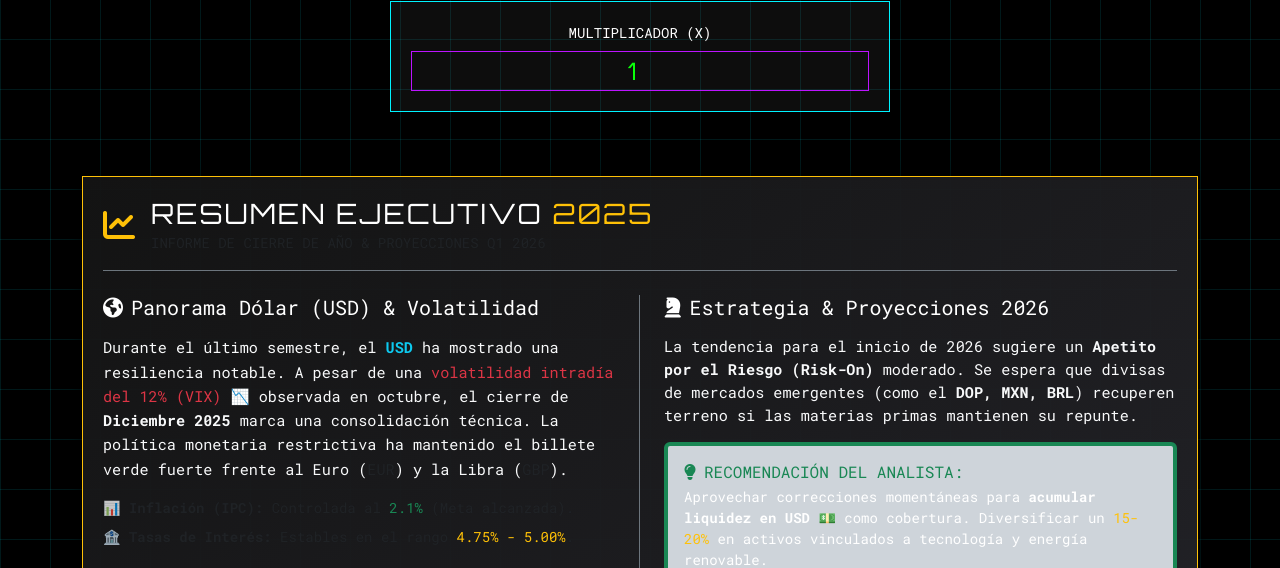
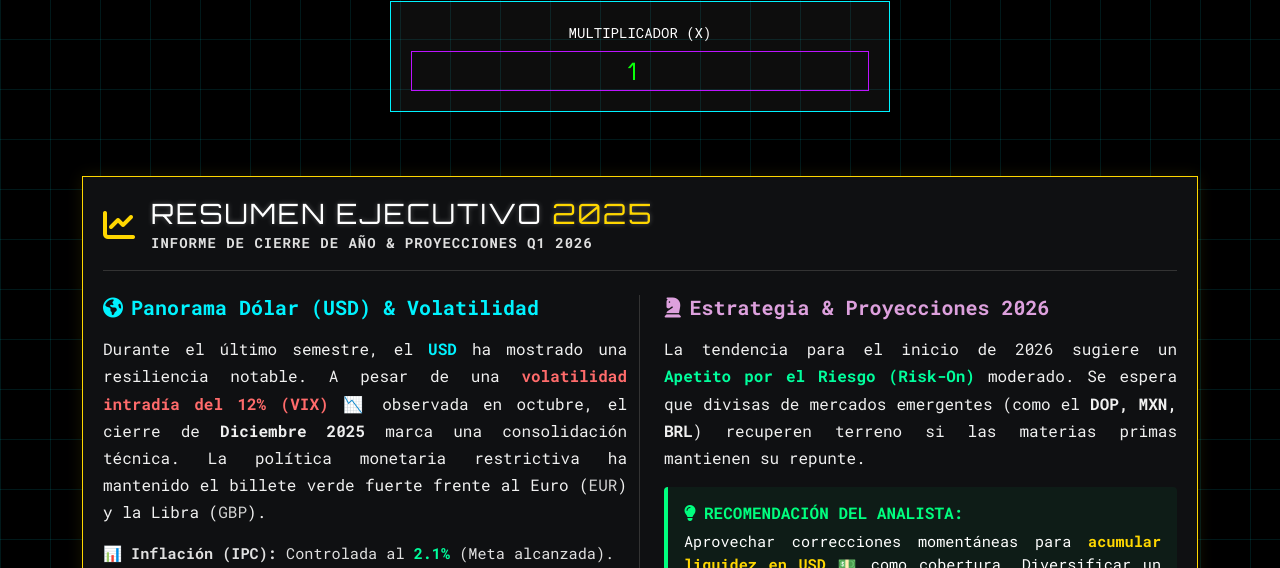
Before and after one commit to JUANCITOPENA/CAMBIOS_DIVISAS_RD_JPV, a website: page public/index.html in a window 1280 px wide. Shown: the part 211-779 px from the top of the page. Drawn offline with nearby package versions, Linux system fonts and the light colour scheme; no server answers.

Commit message:
style(a11y): mejorar contraste WCAG AA, justificar texto y ajustar colores

```diff
--- a/public/index.html
+++ b/public/index.html
@@ -41,43 +41,46 @@
 
         <div class="row g-4" id="currency-grid"></div>
 
-        <!-- SECCIÓN: RESUMEN EJECUTIVO -->
+        <!-- SECCIÓN: RESUMEN EJECUTIVO (ACCESIBILIDAD MEJORADA) -->
         <div class="row mt-5 mb-5">
             <div class="col-12">
-                <div class="cyber-card border-warning" style="background: linear-gradient(145deg, rgba(20,20,20,0.95) 0%, rgba(35,35,40,0.95) 100%);">
-                    <div class="d-flex align-items-center mb-4 border-bottom border-secondary pb-3">
-                        <i class="fas fa-chart-line fa-2x text-warning me-3"></i>
+                <div class="cyber-card" style="border: 1px solid #FFD700; background: #0f1012; box-shadow: 0 0 15px rgba(255, 215, 0, 0.1);">
+                    <div class="d-flex align-items-center mb-4 border-bottom pb-3" style="border-color: #333 !important;">
+                        <i class="fas fa-chart-line fa-2x me-3" style="color: #FFD700;"></i>
                         <div>
-                            <h3 class="text-white mb-0" style="font-family: 'Orbitron', sans-serif;">RESUMEN EJECUTIVO <span class="text-warning">2025</span></h3>
-                            <small class="text-muted">INFORME DE CIERRE DE AÑO & PROYECCIONES Q1 2026</small>
+                            <h3 class="mb-0 text-white" style="font-family: 'Orbitron', sans-serif; text-shadow: 0 0 5px rgba(255,255,255,0.3);">
+                                RESUMEN EJECUTIVO <span style="color: #FFD700;">2025</span>
+                            </h3>
+                            <small style="color: #E0E0E0; font-weight: 600; letter-spacing: 1px;">INFORME DE CIERRE DE AÑO & PROYECCIONES Q1 2026</small>
                         </div>
                     </div>
 
                     <div class="row g-4">
                         <!-- COLUMNA 1: ANÁLISIS MACRO -->
-                        <div class="col-md-6 border-end border-secondary">
-                            <h5 class="text-neon-blue mb-3"><i class="fas fa-globe-americas me-2"></i>Panorama Dólar (USD) & Volatilidad</h5>
-                            <p class="text-light" style="font-size: 0.95rem; line-height: 1.6;">
-                                Durante el último semestre, el <strong class="text-info">USD</strong> ha mostrado una resiliencia notable. A pesar de una <span class="text-danger">volatilidad intradía del 12% (VIX)</span> 📉 observada en octubre, el cierre de <strong>Diciembre 2025</strong> marca una consolidación técnica. La política monetaria restrictiva ha mantenido el billete verde fuerte frente al Euro (<span class="text-muted">EUR</span>) y la Libra (<span class="text-muted">GBP</span>).
+                        <div class="col-md-6 border-end" style="border-color: #333 !important;">
+                            <h5 class="mb-3" style="color: #00F3FF; font-weight: bold;"><i class="fas fa-globe-americas me-2"></i>Panorama Dólar (USD) & Volatilidad</h5>
+                            <p style="color: #F0F0F0; font-size: 1rem; line-height: 1.7; text-align: justify;">
+                                Durante el último semestre, el <strong style="color: #00F3FF;">USD</strong> ha mostrado una resiliencia notable. A pesar de una <span style="color: #FF6B6B; font-weight: bold;">volatilidad intradía del 12% (VIX)</span> 📉 observada en octubre, el cierre de <strong>Diciembre 2025</strong> marca una consolidación técnica. La política monetaria restrictiva ha mantenido el billete verde fuerte frente al Euro (<span style="color: #D3D3D3;">EUR</span>) y la Libra (<span style="color: #D3D3D3;">GBP</span>).
                             </p>
-                            <ul class="list-unstyled mt-3 small text-muted">
-                                <li class="mb-2">📊 <strong>Inflación (IPC):</strong> Controlada al <span class="text-success">2.1%</span> (Meta alcanzada).</li>
-                                <li class="mb-2">🏦 <strong>Tasas de Interés:</strong> Estables en el rango <span class="text-warning">4.75% - 5.00%</span>.</li>
+                            <ul class="list-unstyled mt-3" style="font-size: 0.95rem; color: #E0E0E0;">
+                                <li class="mb-2">📊 <strong>Inflación (IPC):</strong> Controlada al <span style="color: #00FF9D; font-weight: bold;">2.1%</span> (Meta alcanzada).</li>
+                                <li class="mb-2">🏦 <strong>Tasas de Interés:</strong> Estables en el rango <span style="color: #FFD700; font-weight: bold;">4.75% - 5.00%</span>.</li>
                             </ul>
                         </div>
 
                         <!-- COLUMNA 2: TENDENCIAS Y ESTRATEGIA -->
                         <div class="col-md-6 ps-md-4">
-                            <h5 class="text-neon-purple mb-3"><i class="fas fa-chess-knight me-2"></i>Estrategia & Proyecciones 2026</h5>
-                            <p class="text-light" style="font-size: 0.95rem;">
-                                La tendencia para el inicio de 2026 sugiere un <strong class="text-neon-green">Apetito por el Riesgo (Risk-On)</strong> moderado. Se espera que divisas de mercados emergentes (como el <strong>DOP, MXN, BRL</strong>) recuperen terreno si las materias primas mantienen su repunte.
+                            <h5 class="mb-3" style="color: #DDA0DD; font-weight: bold;"><i class="fas fa-chess-knight me-2"></i>Estrategia & Proyecciones 2026</h5>
+                            <p style="color: #F0F0F0; font-size: 1rem; line-height: 1.7; text-align: justify;">
+                                La tendencia para el inicio de 2026 sugiere un <strong style="color: #00FF9D;">Apetito por el Riesgo (Risk-On)</strong> moderado. Se espera que divisas de mercados emergentes (como el <strong>DOP, MXN, BRL</strong>) recuperen terreno si las materias primas mantienen su repunte.
                             </p>
 
-                            <div class="alert alert-dark border-start border-4 border-success mt-3" role="alert">
-                                <h6 class="text-success mb-1"><i class="fas fa-lightbulb me-2"></i>RECOMENDACIÓN DEL ANALISTA:</h6>
-                                <p class="mb-0 small text-white">
-                                    Aprovechar correcciones momentáneas para <strong>acumular liquidez en USD</strong> 💵 como cobertura. Diversificar un <span class="text-warning">15-20%</span> en activos vinculados a tecnología y energía renovable.
-                                    <br><strong>Posición Sugerida:</strong> <span class="badge bg-success text-dark">MANTENER / COMPRAR</span>
+                            <div class="mt-3 p-3" style="background-color: rgba(0, 255, 127, 0.05); border-left: 4px solid #00FF7F; border-radius: 4px;">
+                                <h6 style="color: #00FF7F; font-weight: bold; margin-bottom: 0.5rem;"><i class="fas fa-lightbulb me-2"></i>RECOMENDACIÓN DEL ANALISTA:</h6>
+                                <p class="mb-0" style="color: #FFFFFF; font-size: 0.95rem; text-align: justify;">
+                                    Aprovechar correcciones momentáneas para <strong style="color: #FFD700;">acumular liquidez en USD</strong> 💵 como cobertura. Diversificar un <span style="color: #FFA500; font-weight: bold;">15-20%</span> en activos vinculados a tecnología y energía renovable.
+                                    <br><br>
+                                    <strong>Posición Sugerida:</strong> <span class="badge" style="background-color: #00FF7F; color: #000; font-weight: 800; font-size: 0.9rem;">MANTENER / COMPRAR</span>
                                 </p>
                             </div>
                         </div>
```
